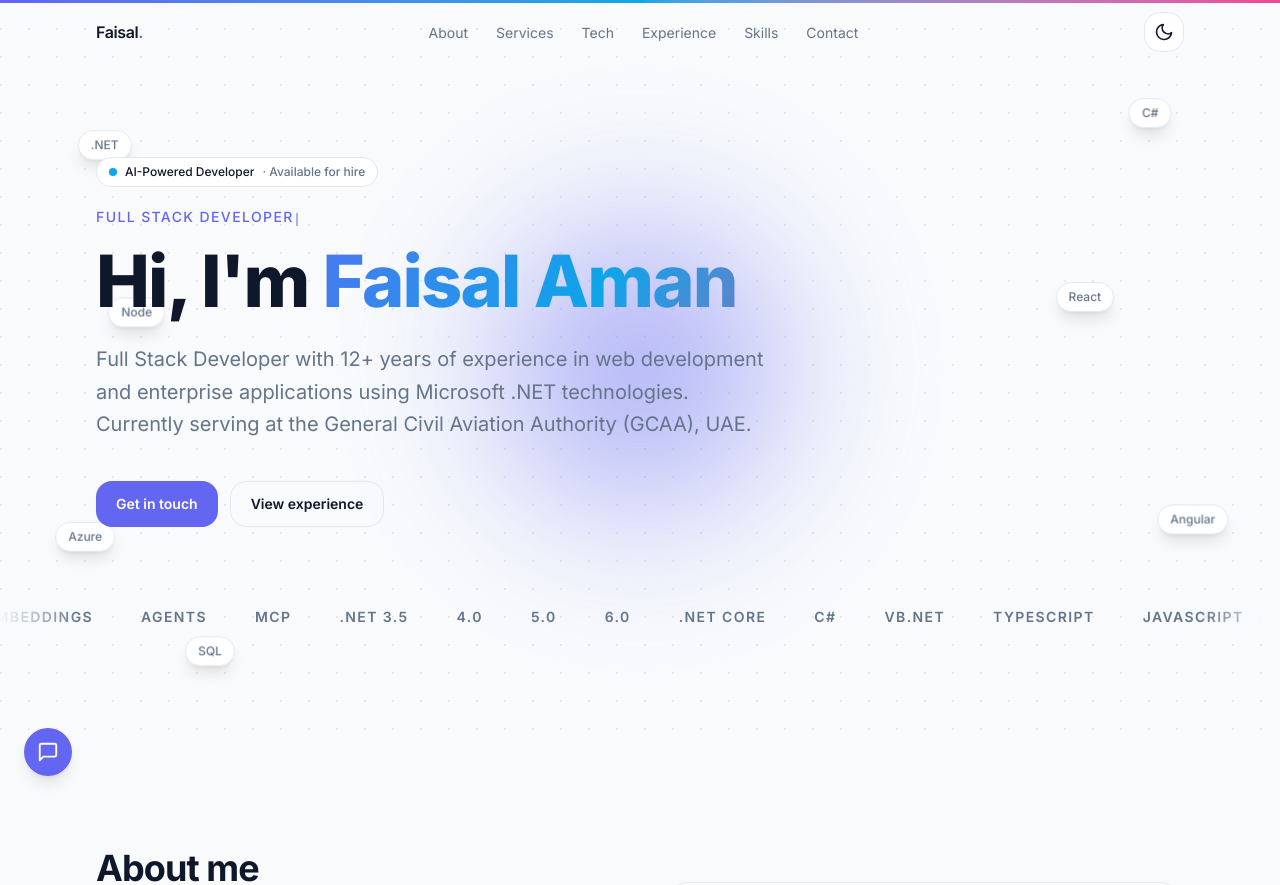
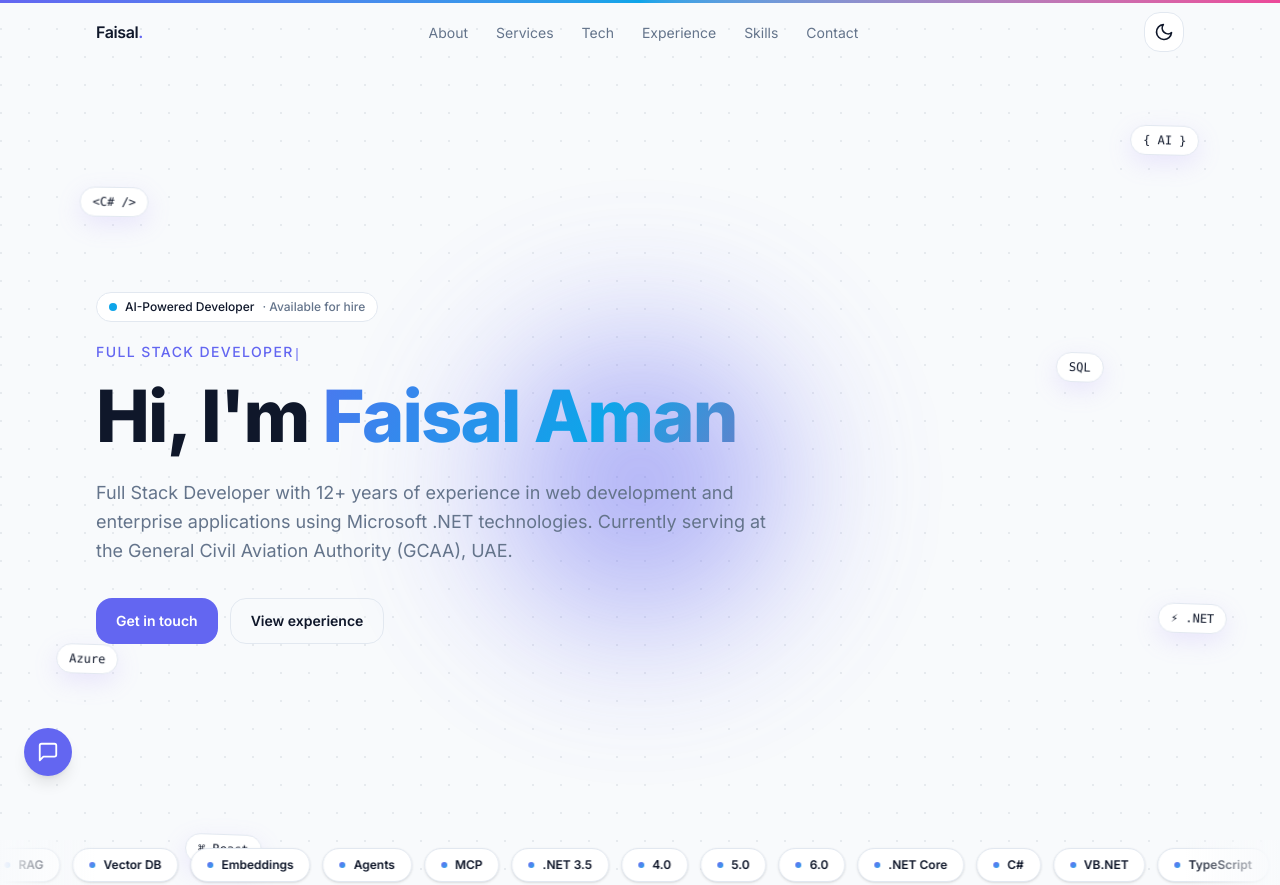
Before and after one commit to faisalaman/portfolio, a React (Vite) app: page / in a window 1280 px wide. Shown: the top 885 px of the page. Built offline with nearby package versions, Linux system fonts and the light colour scheme; the HTML template or start-up script is replaced by a standard one.

Commit message:
Polish hero: dual marquee with pill chips, scroll indicator, tighter spacing

```diff
--- a/src/components/sections/About.jsx
+++ b/src/components/sections/About.jsx
@@ -24,7 +24,7 @@ export function About() {
   const reduce = useReducedMotion();
 
   return (
-    <Section id="about">
+    <Section id="about" className="!pt-12 md:!pt-16">
       <div className="grid gap-12 lg:grid-cols-2 lg:items-center" style={{ perspective: 1200 }}>
         <Motion.div
           variants={reduce ? undefined : flipLeft}
--- a/src/components/sections/Hero.jsx
+++ b/src/components/sections/Hero.jsx
@@ -7,43 +7,41 @@ import { fadeUp, stagger } from '../../lib/motion';
 import { profile, techExpertise } from '../../data/profile';
 
 const aiTokens = ['AI', 'GPT-4', 'LLM', 'RAG', 'Vector DB', 'Embeddings', 'Agents', 'MCP'];
-const marqueeItems = [
-  ...aiTokens,
-  ...Object.values(techExpertise)
+const techTokens = Object.values(techExpertise)
   .flatMap((s) => s.split(/[,/]/))
   .map((s) => s.trim())
-    .filter(Boolean)
-    .slice(0, 14),
-];
+  .filter(Boolean);
+
+const rowOne = [...aiTokens, ...techTokens.slice(0, 8)];
+const rowTwo = techTokens.slice(8, 24);
 
 const chips = [
-  { label: '.NET', x: '6%',  y: '18%', delay: 0 },
-  { label: 'C#',   x: '88%', y: '14%', delay: 0.4 },
-  { label: 'Azure',x: '4%',  y: '72%', delay: 0.8 },
-  { label: 'Angular', x: '90%', y: '70%', delay: 1.2 },
-  { label: 'SQL',  x: '14%', y: '88%', delay: 1.6 },
-  { label: 'React', x: '82%', y: '40%', delay: 2.0 },
-  { label: 'Node', x: '8%',  y: '42%', delay: 2.4 },
+  { label: '<C# />',  x: '6%',  y: '20%', delay: 0 },
+  { label: '{ AI }',  x: '88%', y: '14%', delay: 0.4 },
+  { label: 'Azure',   x: '4%',  y: '68%', delay: 0.8 },
+  { label: '⚡ .NET', x: '90%', y: '64%', delay: 1.2 },
+  { label: '⌘ React', x: '14%', y: '88%', delay: 1.6 },
+  { label: 'SQL',     x: '82%', y: '38%', delay: 2.0 },
 ];
 
 function FloatingChip({ chip, reduce }) {
   const drift = reduce
     ? {}
     : {
-        animate: { y: ['0px', '-12px', '0px'], x: ['0px', '6px', '0px'] },
-        transition: { duration: 8 + chip.delay, repeat: Infinity, ease: 'easeInOut', delay: chip.delay },
+        animate: { y: ['0px', '-14px', '0px'], x: ['0px', '6px', '0px'], rotate: ['0deg', '2deg', '0deg'] },
+        transition: { duration: 9 + chip.delay, repeat: Infinity, ease: 'easeInOut', delay: chip.delay },
       };
   return (
     <Motion.div
-      initial={{ opacity: 0, scale: 0.85 }}
-      animate={{ opacity: 1, scale: 1 }}
+      initial={{ opacity: 0, scale: 0.7, y: 8 }}
+      animate={{ opacity: 1, scale: 1, y: 0 }}
       transition={{ delay: 0.6 + chip.delay * 0.1, duration: 0.6 }}
       style={{ left: chip.x, top: chip.y }}
       className="pointer-events-none absolute hidden md:block"
     >
       <Motion.div
         {...drift}
-        className="rounded-xl glass px-3 py-1.5 text-xs font-medium text-text-muted shadow-lg backdrop-blur-md"
+        className="rounded-xl glass px-3 py-1.5 text-xs font-mono font-medium text-text shadow-[0_8px_24px_rgba(167,139,250,0.18)]"
       >
         {chip.label}
       </Motion.div>
@@ -54,7 +52,8 @@ function FloatingChip({ chip, reduce }) {
 export function Hero() {
   const reduce = useReducedMotion();
   return (
-    <section id="top" className="relative min-h-[92vh] flex flex-col justify-center pt-28 pb-12 overflow-hidden">
+    <section id="top" className="relative flex flex-col justify-center pt-32 pb-0 overflow-hidden">
+      <div className="flex min-h-[calc(100vh-120px)] items-center">
         {/* Dotted grid backdrop */}
         <div aria-hidden className="grid-dots pointer-events-none absolute inset-0 -z-10" />
 
@@ -67,20 +66,20 @@ export function Hero() {
           className="pointer-events-none absolute left-1/2 top-1/2 -z-0 h-[60vh] w-[60vh] -translate-x-1/2 -translate-y-1/2"
         >
           <Motion.div
-          animate={reduce ? undefined : { scale: [1, 1.08, 1], opacity: [0.55, 0.75, 0.55] }}
+            animate={reduce ? undefined : { scale: [1, 1.08, 1], opacity: [0.55, 0.85, 0.55] }}
             transition={reduce ? undefined : { duration: 9, repeat: Infinity, ease: 'easeInOut' }}
-          className="h-full w-full rounded-full bg-[radial-gradient(circle_at_center,var(--color-primary)_0%,transparent_60%)] opacity-20 dark:opacity-40 blur-3xl"
+            className="h-full w-full rounded-full bg-[radial-gradient(circle_at_center,var(--color-primary)_0%,transparent_60%)] opacity-25 dark:opacity-50 blur-3xl"
           />
         </Motion.div>
 
-      {/* Floating tech chips banner */}
+        {/* Floating tech chips */}
         {chips.map((c) => (
           <FloatingChip key={c.label} chip={c} reduce={reduce} />
         ))}
 
         <div className="relative z-10 mx-auto w-full max-w-6xl px-4 md:px-8">
           <Motion.div
-          variants={reduce ? undefined : stagger(0.12, 0.1)}
+            variants={reduce ? undefined : stagger(0.1, 0.05)}
             initial={reduce ? false : 'hidden'}
             animate={reduce ? false : 'visible'}
             className="max-w-3xl"
@@ -91,7 +90,7 @@ export function Hero() {
                 <span className="relative inline-flex h-2 w-2 rounded-full bg-accent" />
               </span>
               <span className="text-text">AI-Powered Developer</span>
-            <span className="text-text-muted">· Available for hire</span>
+              <span className="text-text-muted hidden sm:inline">· Available for hire</span>
             </Motion.div>
             <Motion.p variants={fadeUp} className="mb-4 text-sm font-medium tracking-widest text-primary uppercase">
               <TypingTitle words={profile.typingRoles} />
@@ -104,21 +103,36 @@ export function Hero() {
             </Motion.h1>
             <Motion.p
               variants={fadeUp}
-            className="mt-6 max-w-2xl text-lg leading-relaxed text-text-muted md:text-xl"
+              className="mt-6 max-w-2xl text-base leading-relaxed text-text-muted md:text-lg"
             >
               {profile.summary}
             </Motion.p>
-          <Motion.div variants={fadeUp} className="mt-10 flex flex-wrap gap-3">
+            <Motion.div variants={fadeUp} className="mt-8 flex flex-wrap gap-3">
               <Button as="a" href="#contact">Get in touch</Button>
               <Button as="a" href="#experience" variant="ghost">View experience</Button>
             </Motion.div>
           </Motion.div>
         </div>
+      </div>
 
-      {/* Marquee strip of tech stack */}
-      <div className="relative z-10 mt-16">
-        <Marquee items={marqueeItems} />
+      {/* Dual marquee strip — sits flush at bottom of hero */}
+      <div className="relative z-10 mt-8 space-y-2 pb-4">
+        <Marquee items={rowOne} speed={40} />
+        <Marquee items={rowTwo} reverse speed={50} />
       </div>
+
+      {/* Scroll indicator */}
+      <Motion.a
+        href="#about"
+        aria-label="Scroll to about"
+        animate={reduce ? undefined : { y: [0, 8, 0] }}
+        transition={reduce ? undefined : { duration: 1.8, repeat: Infinity, ease: 'easeInOut' }}
+        className="absolute bottom-2 left-1/2 z-10 -translate-x-1/2 hidden text-text-muted hover:text-primary md:block"
+      >
+        <svg width="22" height="22" viewBox="0 0 24 24" fill="none" stroke="currentColor" strokeWidth="2" strokeLinecap="round" strokeLinejoin="round">
+          <path d="M12 5v14M19 12l-7 7-7-7"/>
+        </svg>
+      </Motion.a>
     </section>
   );
 }
--- a/src/components/ui/Marquee.jsx
+++ b/src/components/ui/Marquee.jsx
@@ -1,16 +1,24 @@
-export function Marquee({ items, className = '' }) {
-  // Duplicate list so the -50% translate creates a seamless loop
+import { cn } from '../../lib/cn';
+
+export function Marquee({ items, reverse = false, speed = 35, className = '' }) {
   const doubled = [...items, ...items];
   return (
-    <div className={`relative overflow-hidden ${className}`}>
-      <div className="pointer-events-none absolute inset-y-0 left-0 z-10 w-20 bg-gradient-to-r from-bg to-transparent" />
-      <div className="pointer-events-none absolute inset-y-0 right-0 z-10 w-20 bg-gradient-to-l from-bg to-transparent" />
-      <div className="marquee-track flex w-max gap-12 py-4">
+    <div className={cn('group relative overflow-hidden', className)}>
+      <div className="pointer-events-none absolute inset-y-0 left-0 z-10 w-24 bg-gradient-to-r from-bg to-transparent" />
+      <div className="pointer-events-none absolute inset-y-0 right-0 z-10 w-24 bg-gradient-to-l from-bg to-transparent" />
+      <div
+        className="flex w-max gap-3 py-2 [animation:marquee_var(--m-speed)_linear_infinite] group-hover:[animation-play-state:paused]"
+        style={{
+          '--m-speed': `${speed}s`,
+          animationDirection: reverse ? 'reverse' : 'normal',
+        }}
+      >
         {doubled.map((item, i) => (
           <span
             key={`${item}-${i}`}
-            className="text-sm font-semibold uppercase tracking-widest text-text-muted whitespace-nowrap"
+            className="inline-flex items-center gap-2 rounded-full glass px-4 py-2 text-xs font-semibold text-text whitespace-nowrap shadow-sm transition-transform hover:scale-105"
           >
+            <span className="h-1.5 w-1.5 rounded-full bg-gradient-to-br from-primary to-accent" />
             {item}
           </span>
         ))}
```
Lines whose indentation alone changed are shown as unchanged.
